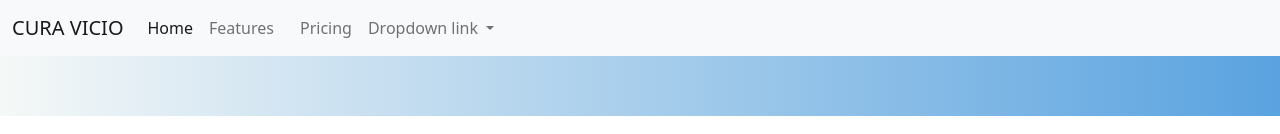
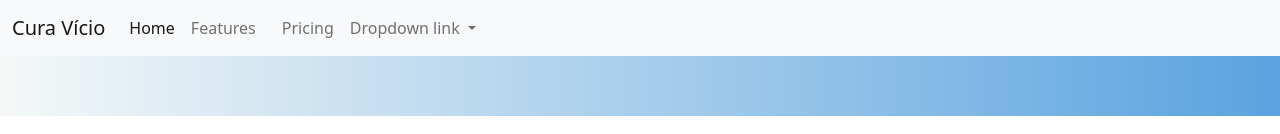
Before and after one commit to ICEI-PUC-Minas-PMV-ADS/curavicio, a plain HTML site: page src/about.html in a window 1280 px wide. Shown: the top 134 px of the page. Drawn offline with nearby package versions, Linux system fonts and the light colour scheme.

Commit message:
atualizando título

```diff
--- a/src/about.html
+++ b/src/about.html
@@ -10,7 +10,7 @@
   <body>
     <nav class="navbar navbar-expand-lg bg-light">
         <div class="container-fluid">
-          <a class="navbar-brand" href="#">CURA VICIO</a>
+          <a class="navbar-brand" href="#">Cura Vício</a>
           <button class="navbar-toggler" type="button" data-bs-toggle="collapse" data-bs-target="#navbarNavDropdown" aria-controls="navbarNavDropdown" aria-expanded="false" aria-label="Toggle navigation">
             <span class="navbar-toggler-icon"></span>
           </button>
```
